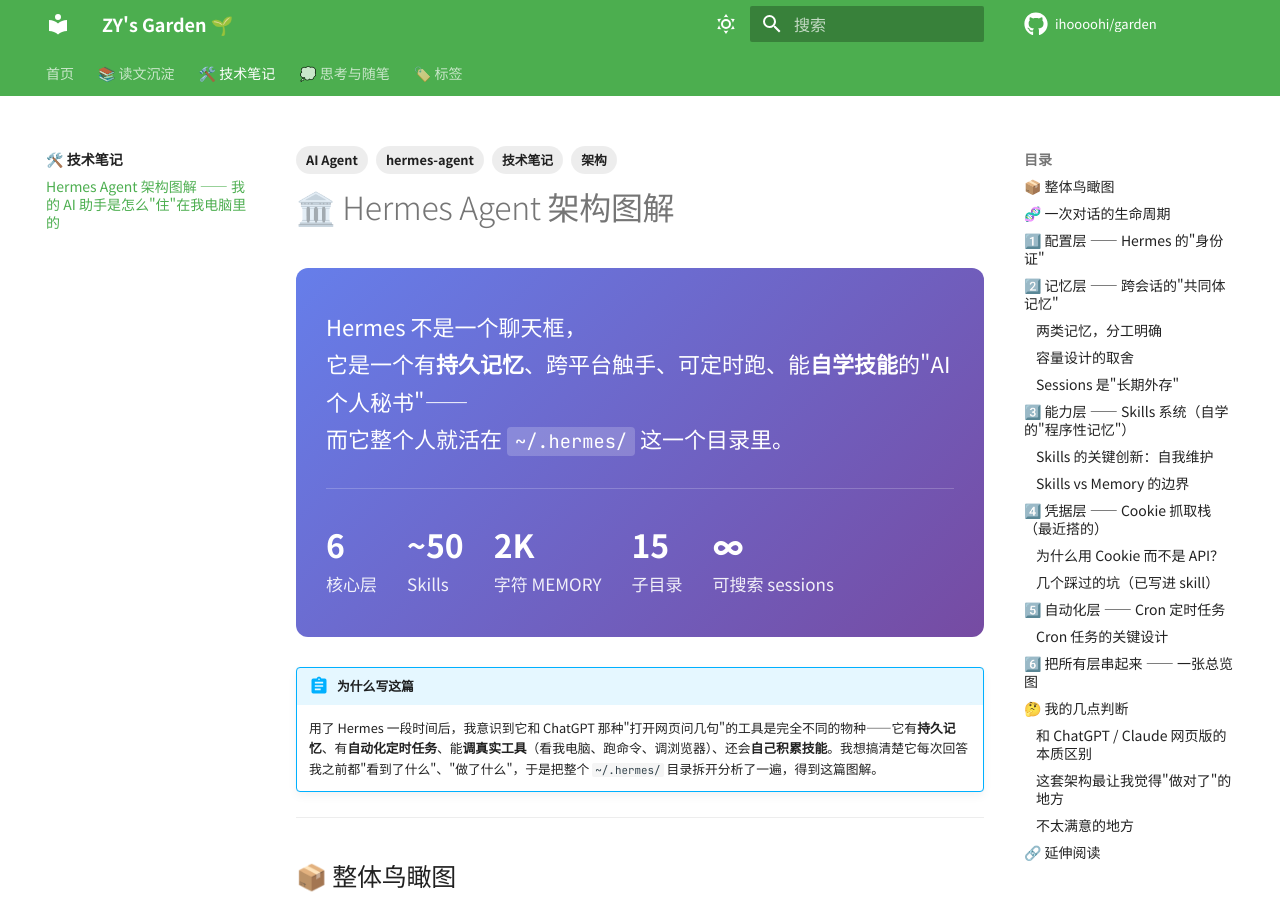
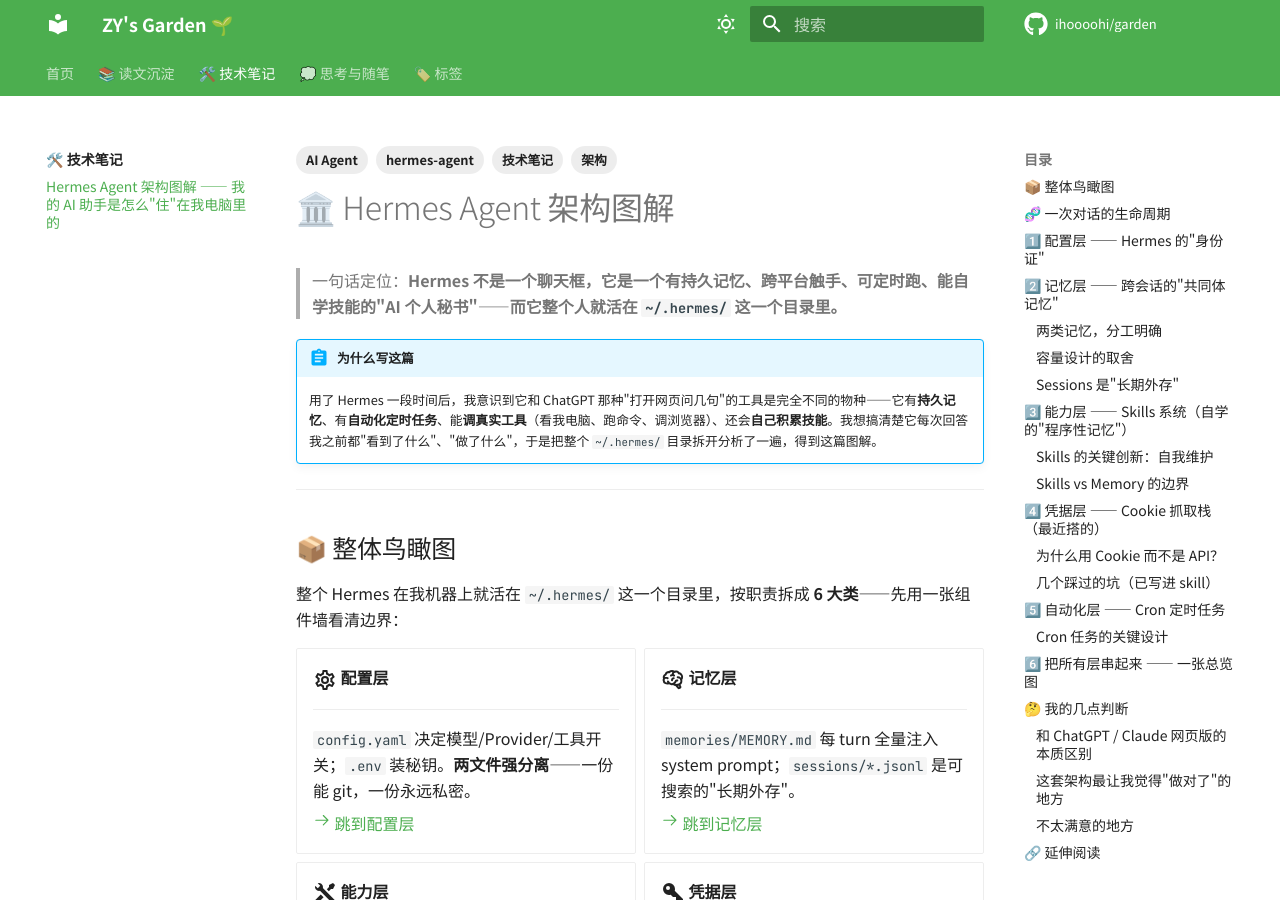
Before and after one commit to ihoooohi/garden, an MkDocs documentation site: the page built from docs/tech/hermes-architecture.md, in a window 1280 px wide and 900 px high. Built offline with MkDocs 1.6.1 and Material for MkDocs 9.7.7, drawn with Linux system fonts in a browser that asks for light colours; comment, search, counter and statistics services are not loaded.

Commit message:
🎨 移除首屏紫色渐变 hero，恢复一行 quote

```diff
--- a/docs/tech/hermes-architecture.md
+++ b/docs/tech/hermes-architecture.md
@@ -11,20 +11,7 @@ tags:
 
 # 🏛️ Hermes Agent 架构图解
 
-<div style="background: linear-gradient(135deg, #667eea 0%, #764ba2 100%); padding: 2rem 1.5rem; border-radius: 12px; color: white; margin: 1.5rem 0;">
-<p style="font-size: 1.1rem; line-height: 1.7; margin: 0 0 1rem 0; font-weight: 500;">
-Hermes 不是一个聊天框，<br>
-它是一个有<b>持久记忆</b>、跨平台触手、可定时跑、能<b>自学技能</b>的"AI 个人秘书"——<br>
-而它整个人就活在 <code style="background: rgba(255,255,255,0.2); padding: 2px 8px; border-radius: 4px; color: #fff;">~/.hermes/</code> 这一个目录里。
-</p>
-<div style="display: flex; flex-wrap: wrap; gap: 1.5rem; margin-top: 1.5rem; padding-top: 1.5rem; border-top: 1px solid rgba(255,255,255,0.2);">
-  <div><div style="font-size: 1.6rem; font-weight: 700;">6</div><div style="font-size: 0.85rem; opacity: 0.9;">核心层</div></div>
-  <div><div style="font-size: 1.6rem; font-weight: 700;">~50</div><div style="font-size: 0.85rem; opacity: 0.9;">Skills</div></div>
-  <div><div style="font-size: 1.6rem; font-weight: 700;">2K</div><div style="font-size: 0.85rem; opacity: 0.9;">字符 MEMORY</div></div>
-  <div><div style="font-size: 1.6rem; font-weight: 700;">15</div><div style="font-size: 0.85rem; opacity: 0.9;">子目录</div></div>
-  <div><div style="font-size: 1.6rem; font-weight: 700;">∞</div><div style="font-size: 0.85rem; opacity: 0.9;">可搜索 sessions</div></div>
-</div>
-</div>
+> 一句话定位：**Hermes 不是一个聊天框，它是一个有持久记忆、跨平台触手、可定时跑、能自学技能的"AI 个人秘书"——而它整个人就活在 `~/.hermes/` 这一个目录里。**
 
 !!! abstract "为什么写这篇"
     用了 Hermes 一段时间后，我意识到它和 ChatGPT 那种"打开网页问几句"的工具是完全不同的物种——它有**持久记忆**、有**自动化定时任务**、能**调真实工具**（看我电脑、跑命令、调浏览器）、还会**自己积累技能**。我想搞清楚它每次回答我之前都"看到了什么"、"做了什么"，于是把整个 `~/.hermes/` 目录拆开分析了一遍，得到这篇图解。
```
